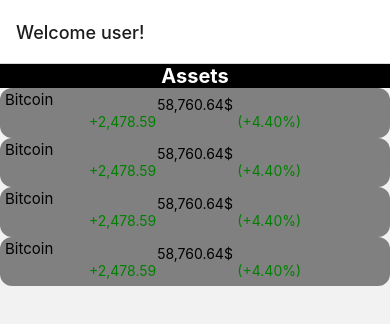
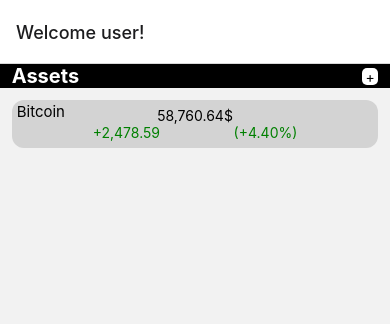
Before and after one commit to AlessandroGenerale17/E-Wallet, a React Native app: screen /Home in a window 390 px wide. Shown: the top 324 px of the page. Built offline with nearby package versions, Linux system fonts and the light colour scheme.

Commit message:
set up redux store

```diff
--- a/App.tsx
+++ b/App.tsx
@@ -4,11 +4,14 @@
 import Home from './screens/home';
 import AssetDetails from './screens/assetDetails/';
 import { RootStackParamList } from './types/RootStackParamList';
+import { Provider } from 'react-redux';
+import store from './store';
 
 const Stack = createNativeStackNavigator<RootStackParamList>();
 
 const App = () => {
     return (
+        <Provider store={store}>
             <NavigationContainer>
                 {/* First in the stack is default  */}
                 <Stack.Navigator>
@@ -24,6 +27,7 @@
                     />
                 </Stack.Navigator>
             </NavigationContainer>
+        </Provider>
     );
 };
 
--- a/components/Card/index.tsx
+++ b/components/Card/index.tsx
@@ -1,5 +1,5 @@
-import React, {useState} from 'react';
-import {Text, TouchableOpacity, View, StyleSheet} from 'react-native';
+import React, { useState } from 'react';
+import { Text, TouchableOpacity, View, StyleSheet } from 'react-native';
 
 const Card: React.FC = () => {
     const [state, setState] = useState<'up' | 'down'>('up');
@@ -24,7 +24,7 @@
     },
     card: {
         display: 'flex',
-        backgroundColor: 'gray',
+        backgroundColor: 'lightgray',
         position: 'relative',
         padding: '2%',
         borderRadius: 12
--- a/package.json
+++ b/package.json
@@ -14,12 +14,15 @@
     "@react-navigation/native": "^6.0.6",
     "@react-navigation/native-stack": "^6.2.5",
     "@react-navigation/stack": "^6.0.11",
+    "@types/react-redux": "^7.1.20",
     "expo": "~43.0.2",
     "expo-status-bar": "~1.1.0",
     "react": "17.0.1",
     "react-dom": "17.0.1",
     "react-native": "0.64.3",
-    "react-native-web": "0.17.1"
+    "react-native-web": "0.17.1",
+    "react-redux": "^7.2.6",
+    "redux-thunk": "^2.4.1"
   },
   "devDependencies": {
     "@babel/core": "^7.12.9",
--- a/screens/assetDetails/index.tsx
+++ b/screens/assetDetails/index.tsx
@@ -1,10 +1,15 @@
 import React from 'react';
-import {Text, View} from 'react-native';
+import { Text, View } from 'react-native';
+import { useSelector } from 'react-redux';
+import { selectDummyState } from '../../store/assets/selector';
 
 const AssetDetails: React.FC = () => {
+    const dummySelector = useSelector(selectDummyState);
     return (
         <View>
             <Text>I am the details</Text>
+            <Text>{dummySelector.assets.length}</Text>
+            <Text>{dummySelector.assets[1]}</Text>
         </View>
     );
 };
--- a/screens/home/index.tsx
+++ b/screens/home/index.tsx
@@ -1,5 +1,5 @@
 import React from 'react';
-import {Text, View, StyleSheet, TouchableOpacity} from 'react-native';
+import { Text, View, StyleSheet, TouchableOpacity } from 'react-native';
 import Card from '../../components/Card/';
 import {
     RootStackParamList,
@@ -12,24 +12,20 @@
     navigation: ScreenNavigationProp<T>;
 };
 
-const Home: React.FC<Props<'Home'>> = ({navigation}) => {
+const Home: React.FC<Props<'Home'>> = ({ navigation }) => {
     return (
         <View>
             <View style={styles.header}>
                 <Text style={styles.headerText}>Assets</Text>
+                <View style={styles.buttonContainer}>
+                    <TouchableOpacity>
+                        <Text style={styles.addAssetButton}>+</Text>
+                    </TouchableOpacity>
+                </View>
             </View>
-            <View>
+            <View style={styles.assetsContainer}>
                 <TouchableOpacity
                     onPress={() => navigation.navigate('AssetDetails')}>
-                    <Card />
-                </TouchableOpacity>
-                <TouchableOpacity>
-                    <Card />
-                </TouchableOpacity>
-                <TouchableOpacity>
-                    <Card />
-                </TouchableOpacity>
-                <TouchableOpacity>
                     <Card />
                 </TouchableOpacity>
             </View>
@@ -38,13 +34,31 @@
 };
 
 const styles = StyleSheet.create({
-    header: {},
+    header: {
+        display: 'flex',
+        flexDirection: 'row',
+        justifyContent: 'space-between',
+        alignItems: 'center',
+        backgroundColor: 'black',
+        paddingLeft: '3%',
+        paddingRight: '3%'
+    },
+    buttonContainer: {
+        backgroundColor: 'white',
+        paddingLeft: '1%',
+        paddingRight: '1%',
+        borderRadius: 5
+    },
+    addAssetButton: {
+        color: 'black'
+    },
     headerText: {
         fontSize: 20,
         fontWeight: 'bold',
-        textAlign: 'center',
-        backgroundColor: 'black',
         color: 'white'
+    },
+    assetsContainer: {
+        padding: '3%'
     }
 });
 
--- /dev/null
+++ b/store/assets/actions.ts
@@ -0,0 +1,5 @@
+import { AssetsActions } from './types';
+
+export const dummyAction = (): AssetsActions => ({
+    type: 'DUMMY_ACTION'
+});
--- /dev/null
+++ b/store/assets/reducer.ts
@@ -0,0 +1,16 @@
+import { AssetsActions, State } from './types';
+
+const initialState: State = {
+    assets: [1, 2, 3]
+};
+
+const reducer = (state = initialState, action: AssetsActions) => {
+    switch (action.type) {
+        case 'DUMMY_ACTION':
+            return state;
+        default:
+            return state;
+    }
+};
+
+export default reducer;
--- /dev/null
+++ b/store/assets/selector.ts
@@ -0,0 +1,6 @@
+import { RootState } from '..';
+import { State } from './types';
+
+export const selectDummyState = (reduxState: RootState): State => {
+    return reduxState.assets;
+};
--- /dev/null
+++ b/store/assets/types.ts
@@ -0,0 +1,7 @@
+export type State = { assets: number[] };
+
+type DummyAction = {
+    type: 'DUMMY_ACTION';
+};
+
+export type AssetsActions = DummyAction;
--- /dev/null
+++ b/store/hooks.ts
@@ -0,0 +1,6 @@
+import { TypedUseSelectorHook, useDispatch, useSelector } from 'react-redux';
+import type { RootState, AppDispatch } from './index';
+
+// Use throughout your app instead of plain `useDispatch` and `useSelector`
+export const useAppDispatch = () => useDispatch<AppDispatch>();
+export const useAppSelector: TypedUseSelectorHook<RootState> = useSelector;
--- /dev/null
+++ b/store/index.ts
@@ -0,0 +1,14 @@
+import { createStore, compose, applyMiddleware } from 'redux';
+import ReduxThunk from 'redux-thunk';
+import rootReducer from './rootReducer';
+
+const enhancer = compose(applyMiddleware(ReduxThunk));
+
+const store = createStore(rootReducer, enhancer);
+
+// Infer the `RootState` and `AppDispatch` types from the store itself
+export type RootState = ReturnType<typeof store.getState>;
+// Inferred type: {posts: PostsState, comments: CommentsState, users: UsersState}
+export type AppDispatch = typeof store.dispatch;
+
+export default store;
--- /dev/null
+++ b/store/rootReducer.ts
@@ -0,0 +1,8 @@
+import { combineReducers } from 'redux';
+import assetsReducer from './assets/reducer';
+
+const reducer = combineReducers({
+    assets: assetsReducer
+});
+
+export default reducer;
```
Also changed, not shown: 1 other file (tests, documents, lock files or other folders). Lines whose indentation alone changed are shown as unchanged.
